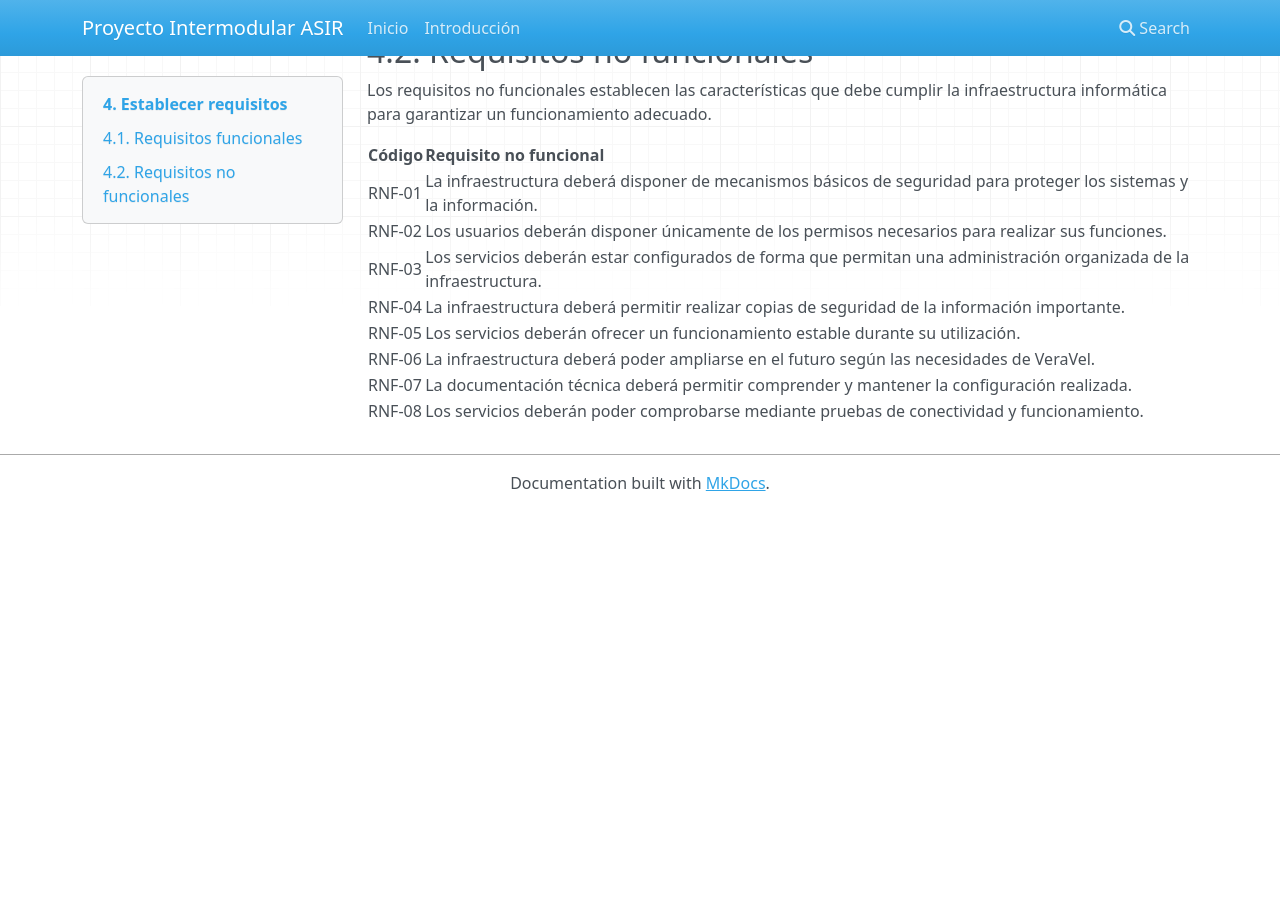
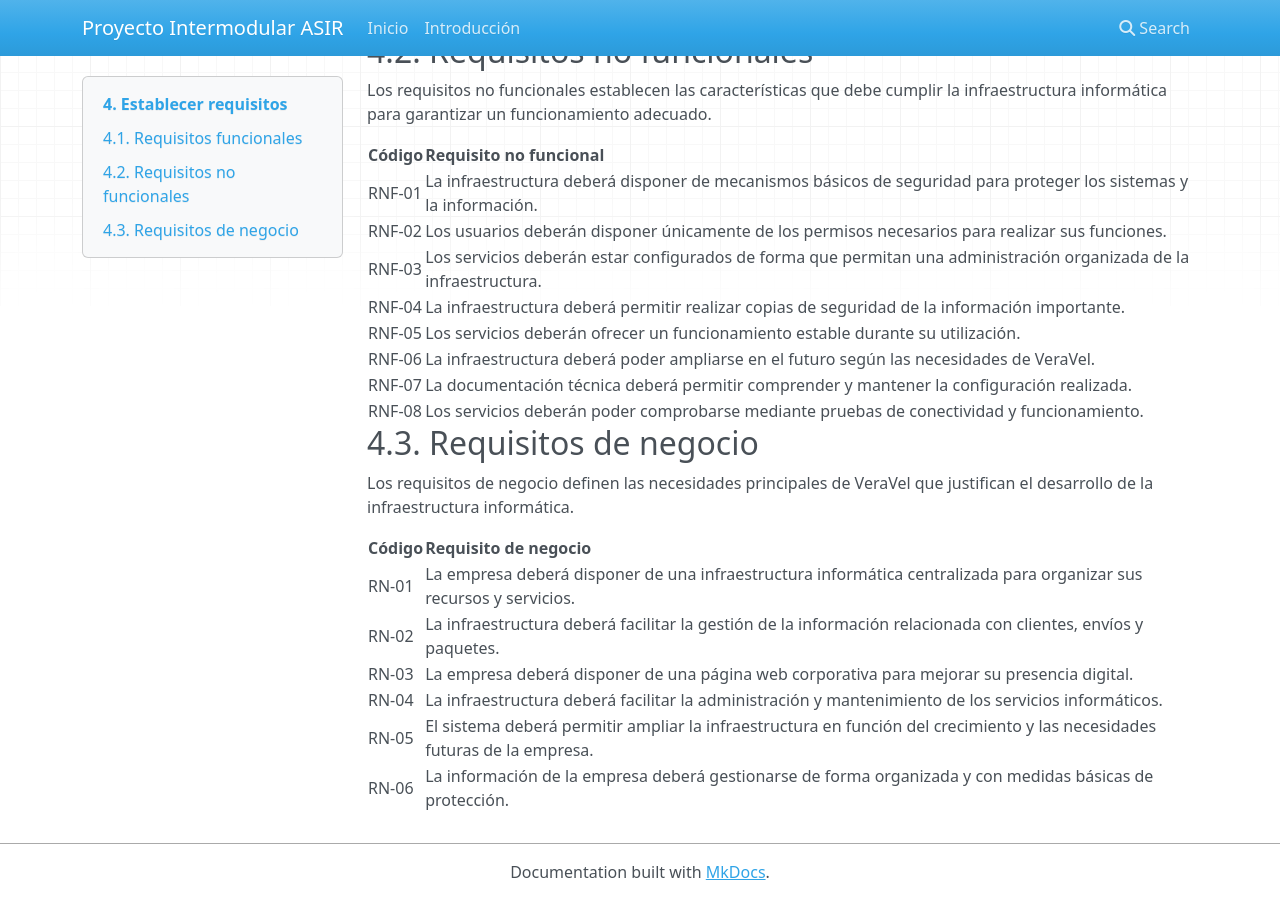
Before and after one commit to carloshuertasrodrigo-prog/Proyecto-Intermodular-ASIR, an MkDocs documentation site: the page built from docs/04_requisitos.md, in a window 1280 px wide and 900 px high, scrolled down 747 px. Built offline with MkDocs 1.6.1, drawn with Linux system fonts in a browser that asks for light colours; nearby versions of some CDN libraries; before the commit the page ends 1258 px from its top, so only the background shows below that.

Commit message:
Añadidos requisitos de negocio
Added business requirements section outlining key needs for VeraVel's IT infrastructure.

```diff
--- a/docs/04_requisitos.md
+++ b/docs/04_requisitos.md
@@ -35,3 +35,16 @@ Los requisitos no funcionales establecen las características que debe cumplir l
 | RNF-06 | La infraestructura deberá poder ampliarse en el futuro según las necesidades de VeraVel. |
 | RNF-07 | La documentación técnica deberá permitir comprender y mantener la configuración realizada. |
 | RNF-08 | Los servicios deberán poder comprobarse mediante pruebas de conectividad y funcionamiento. |
+
+## 4.3. Requisitos de negocio
+
+Los requisitos de negocio definen las necesidades principales de VeraVel que justifican el desarrollo de la infraestructura informática.
+
+| **Código** | **Requisito de negocio** |
+|---|---|
+| RN-01 | La empresa deberá disponer de una infraestructura informática centralizada para organizar sus recursos y servicios. |
+| RN-02 | La infraestructura deberá facilitar la gestión de la información relacionada con clientes, envíos y paquetes. |
+| RN-03 | La empresa deberá disponer de una página web corporativa para mejorar su presencia digital. |
+| RN-04 | La infraestructura deberá facilitar la administración y mantenimiento de los servicios informáticos. |
+| RN-05 | El sistema deberá permitir ampliar la infraestructura en función del crecimiento y las necesidades futuras de la empresa. |
+| RN-06 | La información de la empresa deberá gestionarse de forma organizada y con medidas básicas de protección. |
```
